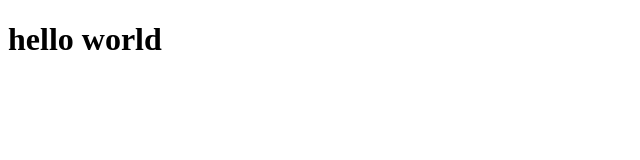
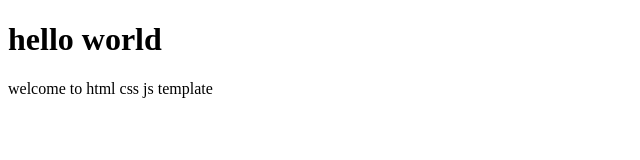
Before and after one commit to Kareem24/html-js-css-template, a website: page index.html in a window 1280 px wide. Shown: the whole page, without its empty margins (0-640 px from the left). Drawn offline with Linux system fonts and the light colour scheme.

Commit message:
another commit

```diff
--- a/index.html
+++ b/index.html
@@ -7,5 +7,6 @@
   </head>
   <body>
     <h1>hello world</h1>
+    <p>welcome to html css js template</p>
   </body>
 </html>
```
